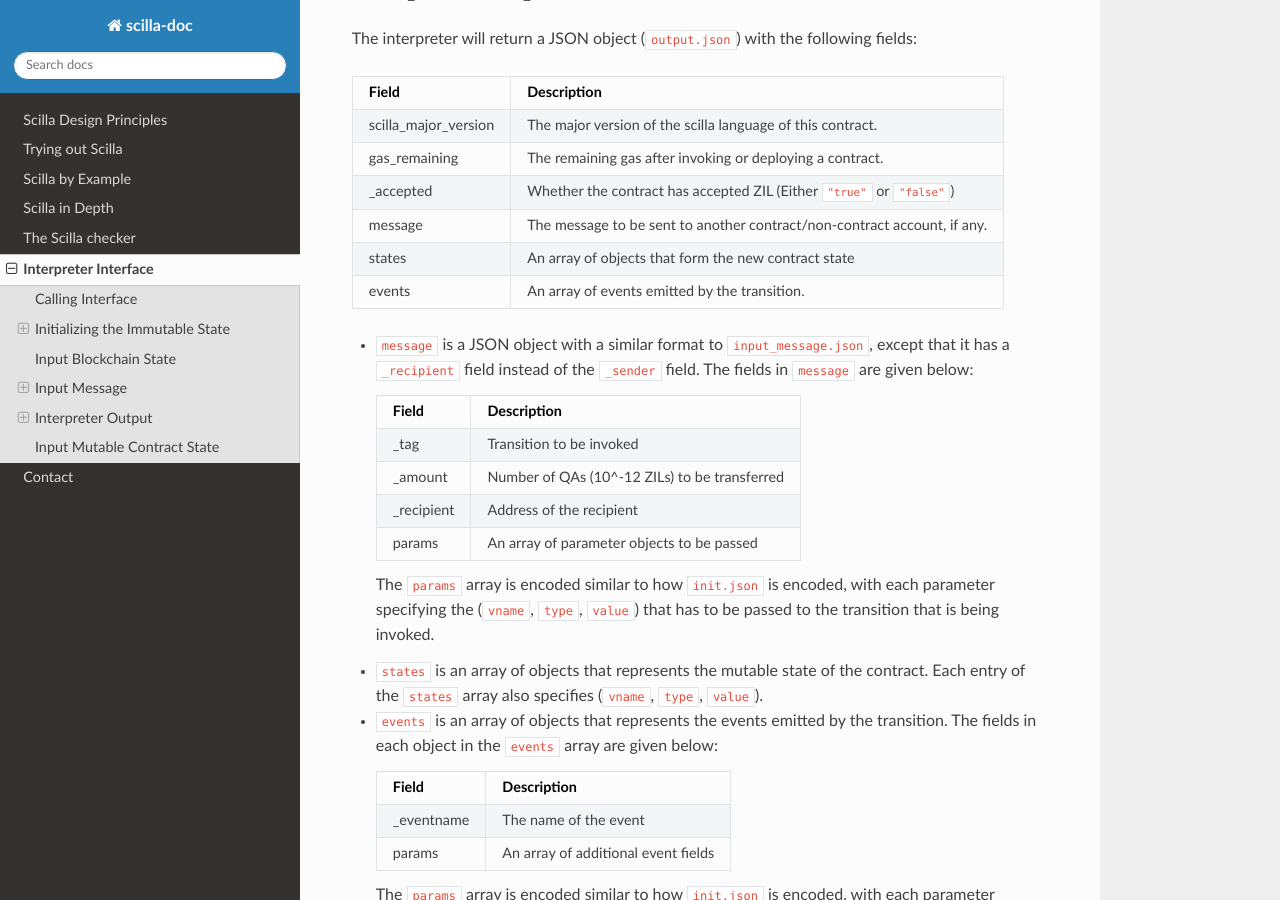
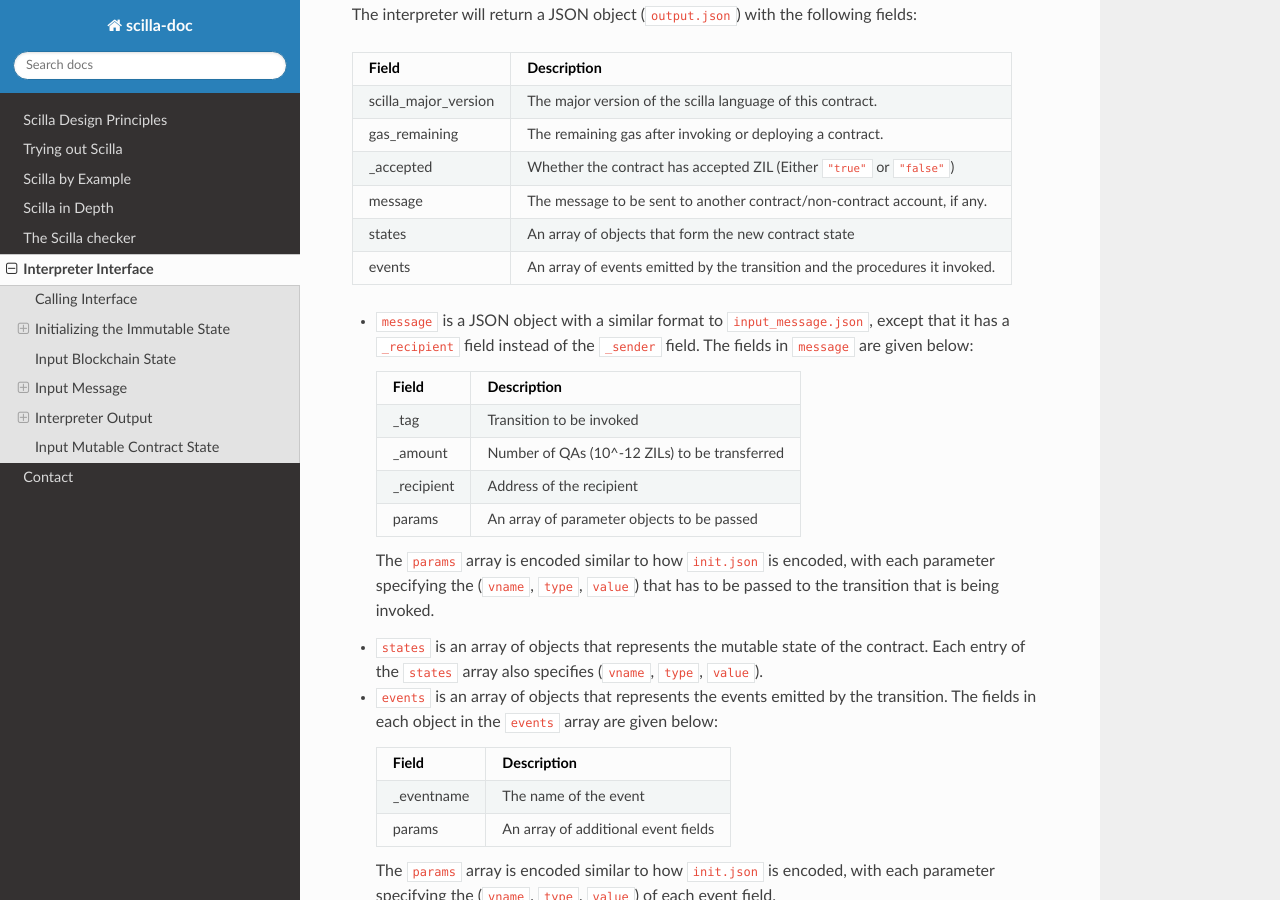
Before and after one commit to Zilliqa/scilla-docs, a Sphinx documentation site: the page built from docs/source/interface.rst, in a window 1280 px wide and 900 px high, scrolled down 4852 px. Built offline with Sphinx 7.4.7 and the Read the Docs theme 2.0.0, drawn with Linux system fonts in a browser that asks for light colours; some of the changed text lies outside the part shown.

Commit message:
Minor addition to interpreter interface regarding procedures

```diff
--- a/docs/source/interface.rst
+++ b/docs/source/interface.rst
@@ -281,7 +281,7 @@ gas_remaining           The remaining gas after invoking or deploying a contract
 _accepted               Whether the contract has accepted ZIL (Either ``"true"`` or ``"false"``)
 message                 The message to be sent to another contract/non-contract account, if any.
 states                  An array of objects that form the new contract state
-events                  An array of events emitted by the transition.
+events                  An array of events emitted by the transition and the procedures it invoked.
 =====================   ====================================================================
 
 + ``message`` is a JSON object with a similar format to
```
Also changed, not shown: other parts of docs/source/interface.rst (+1 -1 lines).
